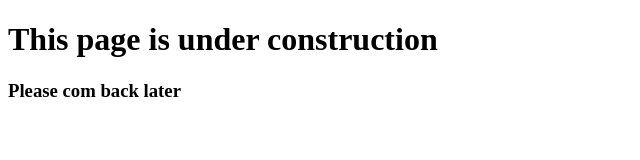
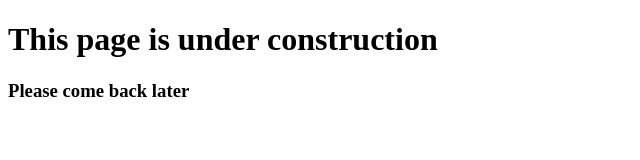
Before and after one commit to Luminsussy/mainSite, a plain HTML site: page index.html in a window 1280 px wide. Shown: the full height of the page, 0-640 px from the left. Drawn offline with Linux system fonts and the light colour scheme.

Commit message:
Update index.html

```diff
--- a/index.html
+++ b/index.html
@@ -4,7 +4,7 @@
   <body>
     <div>
       <h1>This page is under construction</h1>
-      <h3>Please com back later</h3>
+      <h3>Please come back later</h3>
     </div>
   </body>
 </html>
```
